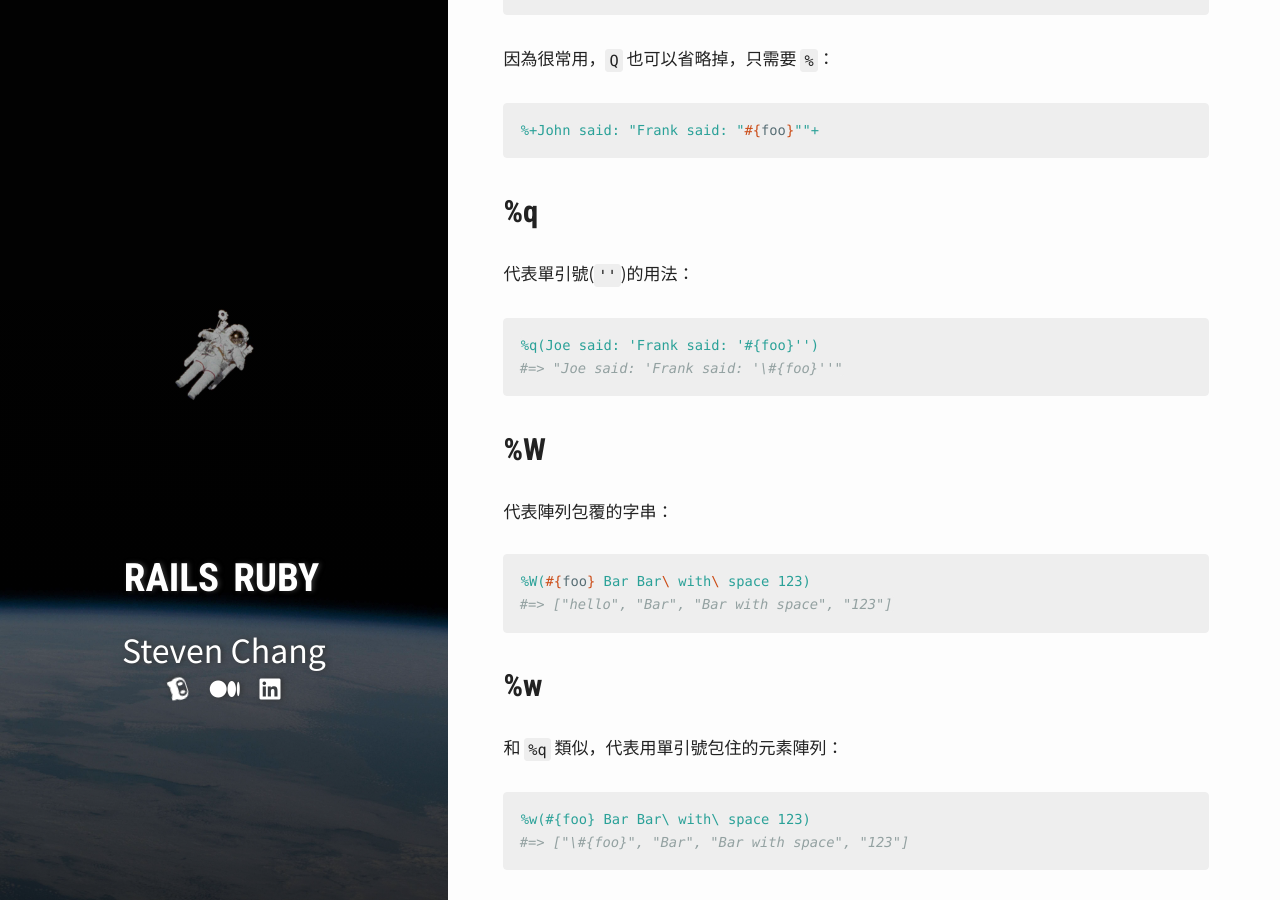
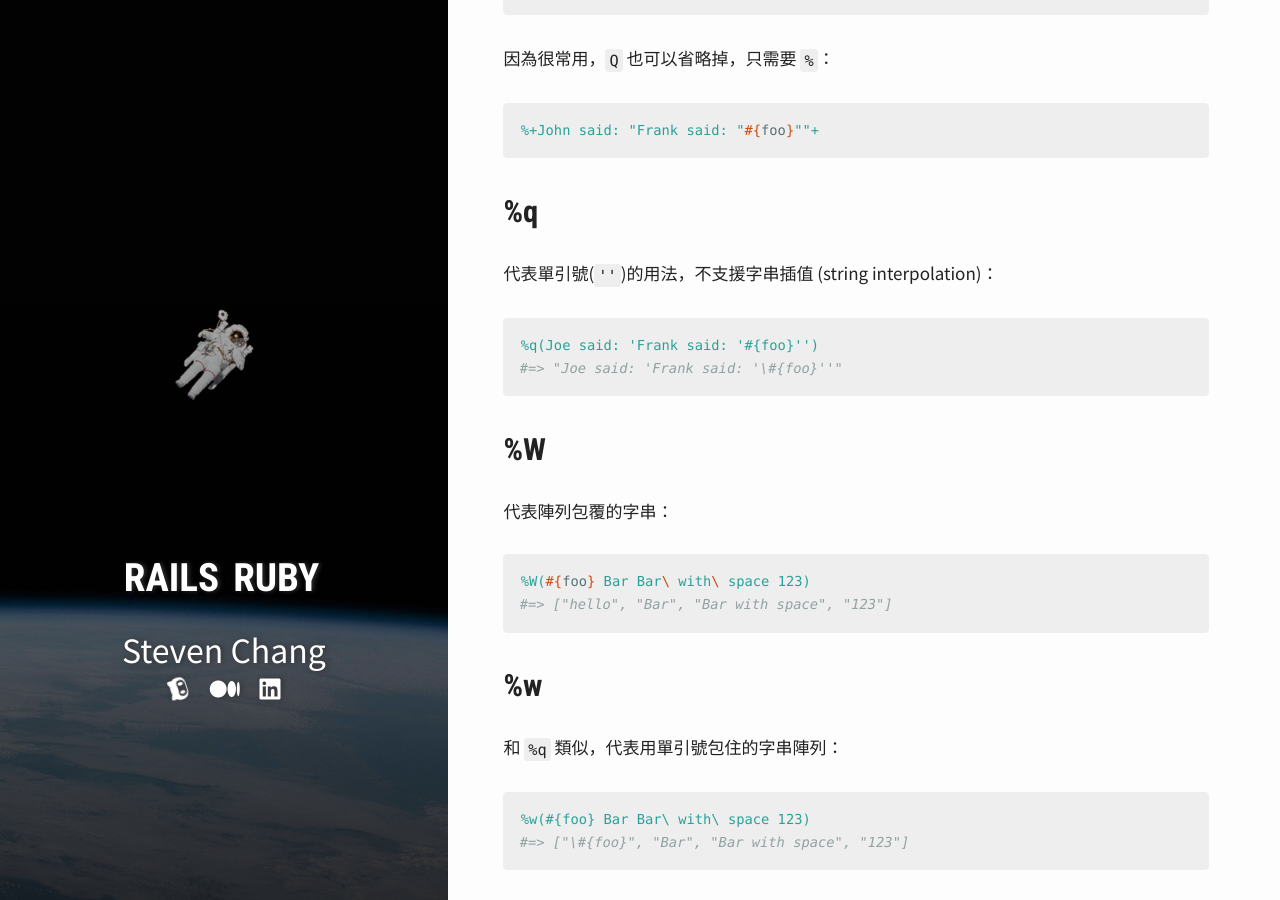
Before and after one commit to stevencch99/stevencch99.github.io, a Jekyll site: the page built from _posts/2019-07-28-Ruby_%Q_%i.md, in a window 1280 px wide and 900 px high, scrolled down 2147 px. Built offline with Jekyll 4.4.1, drawn with Linux system fonts in a browser that asks for light colours; nearby versions of some CDN libraries; comment, search, counter and statistics services are not loaded.

Commit message:
Update article of _posts/2019-07-28-Ruby_%Q_%i.md

````diff
--- a/_posts/2019-07-28-Ruby_%Q_%i.md
+++ b/_posts/2019-07-28-Ruby_%Q_%i.md
@@ -58,7 +58,7 @@ $ irb
 
 ## %q
 
-代表單引號(`''`)的用法：
+代表單引號(`''`)的用法，不支援字串插值 (string interpolation)：
 
 ```ruby
 %q(Joe said: 'Frank said: '#{foo}'')
@@ -76,7 +76,7 @@ $ irb
 
 ## %w
 
-和 `%q` 類似，代表用單引號包住的元素陣列：
+和 `%q` 類似，代表用單引號包住的字串陣列：
 
 ```ruby
 %w(#{foo} Bar Bar\ with\ space 123)
````
